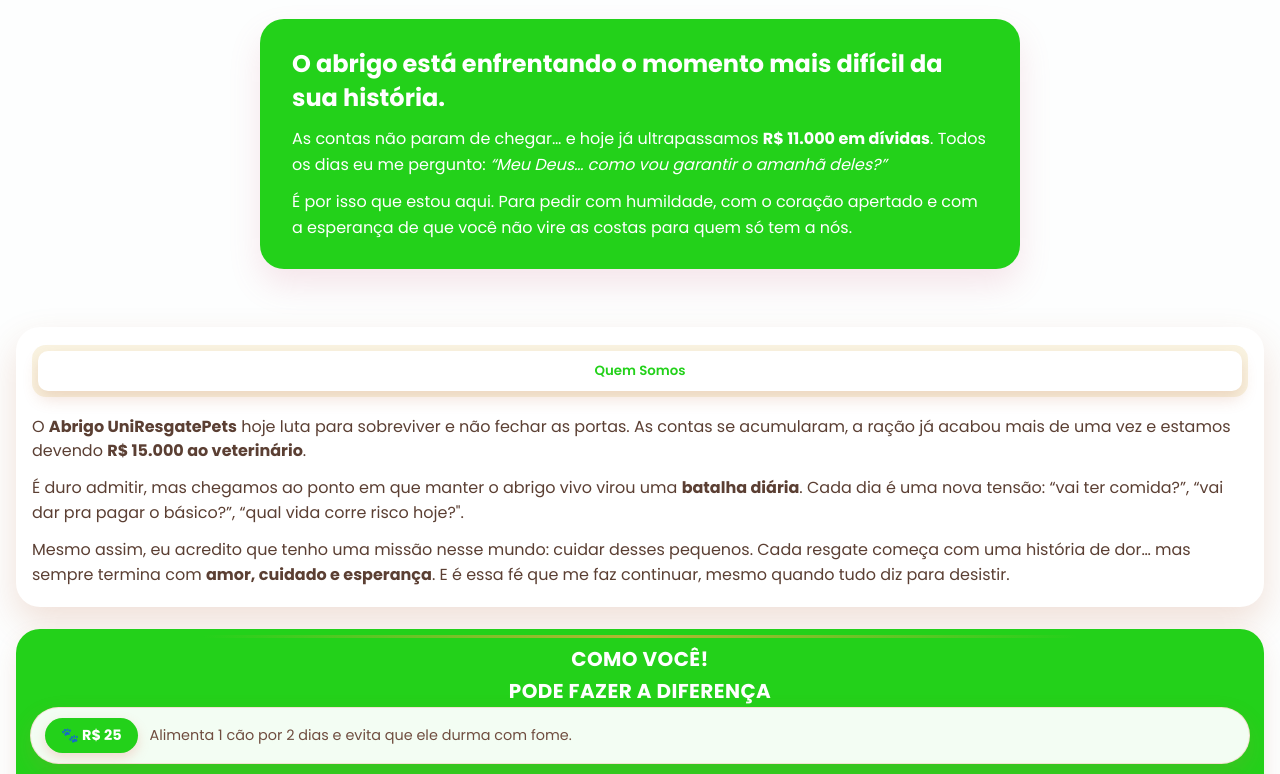
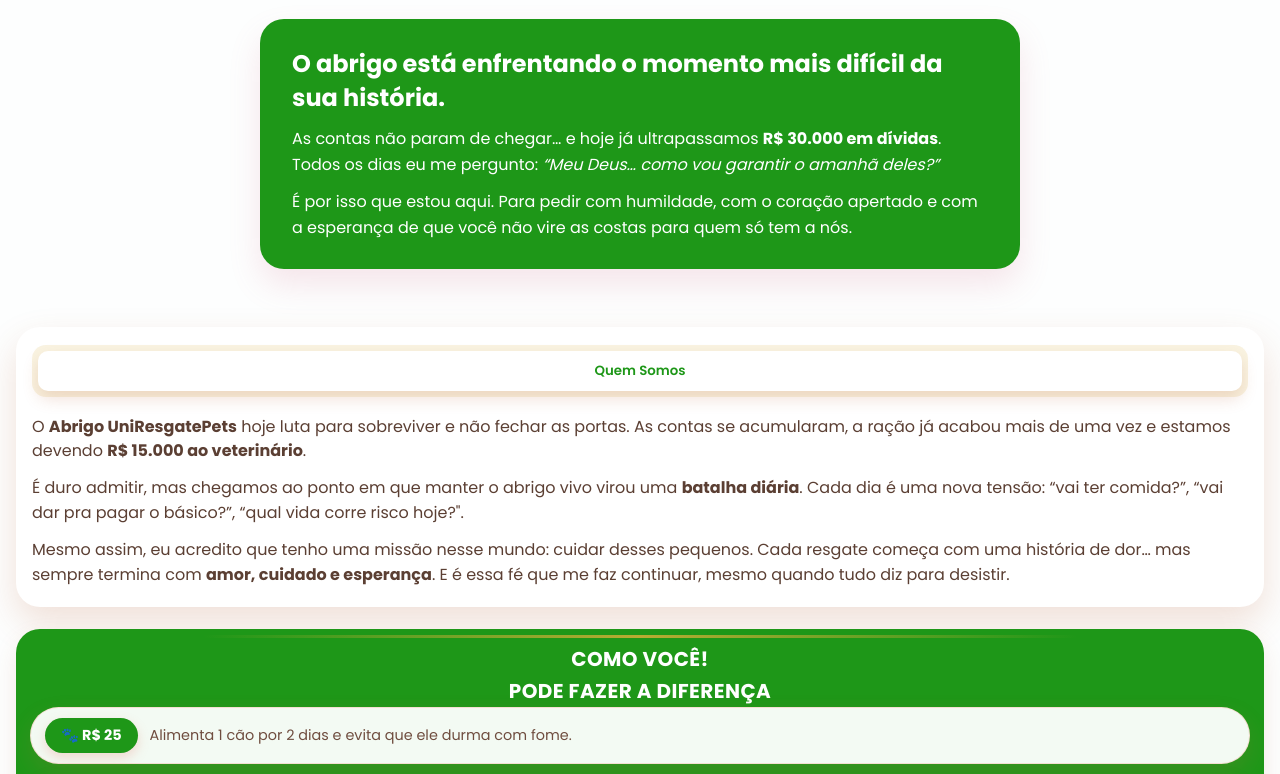
Before and after one commit to zinhow/uniresgatepets, a plain HTML site: page index.html in a window 1280 px wide. Shown: the part 1060-1834 px from the top of the page. Drawn offline with Linux system fonts and the light colour scheme.

Commit message:
danisdin

```diff
--- a/index.html
+++ b/index.html
@@ -23,10 +23,10 @@
 :root {
   --bg-100: #fdf6ea;
   --bg-200: #f6e0cf;
-  --blue-400: #23d11a;
-  --blue-500: #23d11a;
-  --blue-600: #23d11a;
-  --blue-700: #23d11a;
+  --blue-400: #1e9718;
+  --blue-500: #1e9718;
+  --blue-600: #1e9718;
+  --blue-700: #1e9718;
   --text-900: #2c1007;
   --text-600: #5b3f33;
   --text-light: #ffffff;
@@ -34,7 +34,7 @@
   --radius-md: 18px;
   --shadow-card: 0 16px 36px rgba(182, 90, 47, 0.18);
   --shadow-soft: 0 10px 24px rgba(182, 90, 47, 0.12);
-  --icon-color: #23d11a;
+  --icon-color: #1e9718;
 }
 
 *,
@@ -174,7 +174,7 @@ main {
 
 .crisis-headline {
   margin: 16px 16px 20px;
-  background: #23d11a;
+  background: #1e9718;
   border-radius: var(--radius-lg);
   box-shadow: 0 16px 32px rgba(208, 98, 128, 0.16);
   padding: 22px 18px;
@@ -403,7 +403,7 @@ main {
 }
 
 .impact-donation-section .impact-intro {
-  color: #23d11a;
+  color: #1e9718;
 }
 
 .content-tabs {
@@ -604,7 +604,7 @@ main {
 }
 
 .impact-donation-section {
-  background: #23d11a;
+  background: #1e9718;
   border-radius: var(--radius-lg);
   padding: 14px 14px 20px;
   position: relative;
@@ -670,7 +670,7 @@ main {
   display: inline-flex;
   align-items: center;
   justify-content: center;
-  background: #23d11a;
+  background: #1e9718;
   color: var(--text-light);
   padding: 6px 16px;
   border-radius: 999px;
@@ -709,7 +709,7 @@ main {
 }
 
 .pix-section {
-  background: #23d11a;
+  background: #1e9718;
 
   border-radius: var(--radius-lg);
   padding: 26px 18px 32px;
@@ -1202,7 +1202,7 @@ main {
               align-items: center;
               justify-content: center;
               padding: 10px 20px;
-              background: #23d11a;
+              background: #1e9718;
               color: #ffffff;
               font-weight: 600;
               font-size: 15px;
@@ -1241,7 +1241,7 @@ main {
 
             <p>
               As contas não param de chegar… e hoje já ultrapassamos
-              <strong>R$ 11.000 em dívidas</strong>. Todos os dias eu me
+              <strong>R$ 30.000 em dívidas</strong>. Todos os dias eu me
               pergunto:
               <em>“Meu Deus… como vou garantir o amanhã deles?”</em>
             </p>
```
